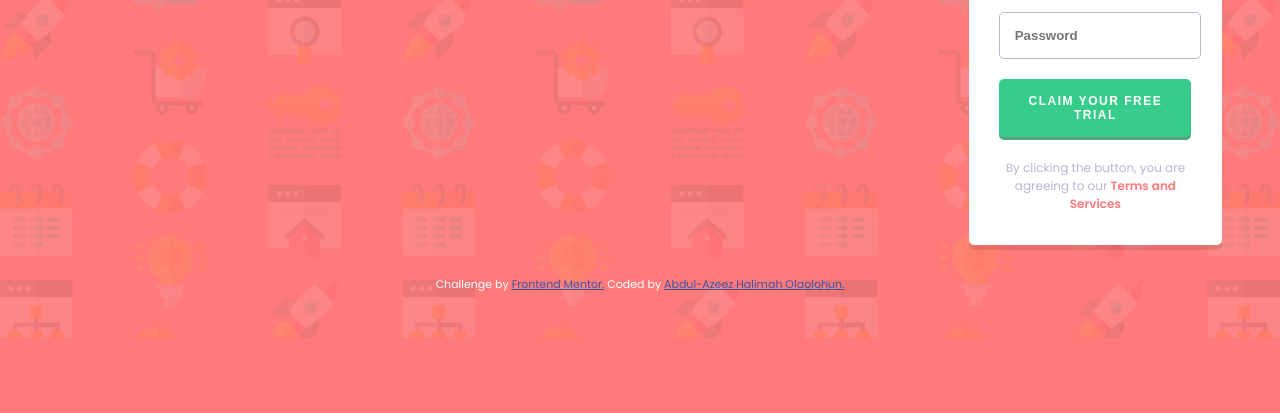
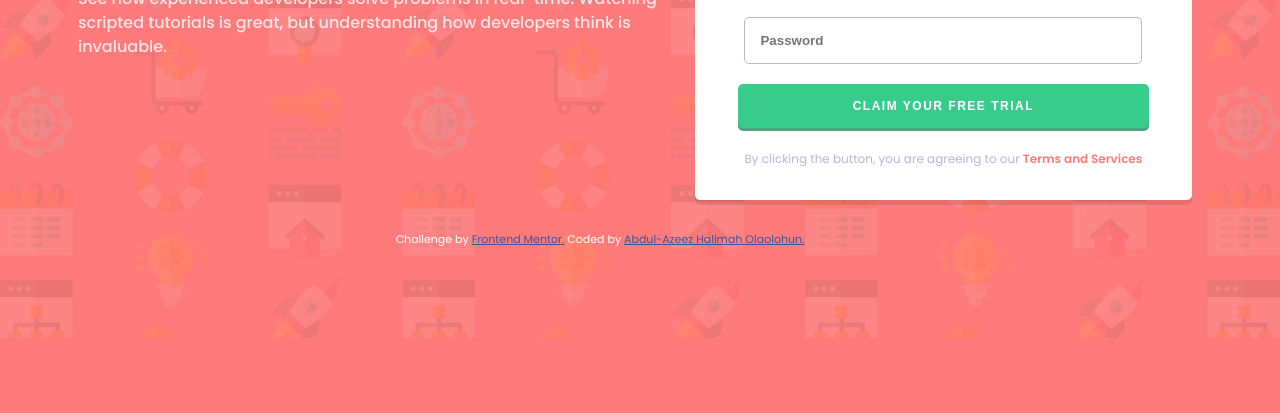
Before and after one commit to devhalimah/developers-hub, a plain HTML site: page index.html in a window 1280 px wide. Shown: the part 387-800 px from the top of the page. Drawn offline with nearby package versions, Linux system fonts and the light colour scheme; files that its build step writes are made by us from their sources; files whose address does not match are found by name.

Commit message:
Add files via upload

```diff
--- a/css/index.scss
+++ b/css/index.scss
@@ -18,9 +18,9 @@ body{
 section{
     padding: 20px;
 }
-.section_1{
-    color: #fff;
-	line-height: 1.5;
+.section-1 .sub-title{
+  color: rgb(255,255,255,0.8);
+  line-height: 1.5;
 }
 h1{
     font-weight: 700;
@@ -46,6 +46,7 @@ form{
     background-color: #fff;
 	border-radius: 5px;
 	padding: 20px;
+	padding-top: 30px;
 	box-shadow: 0 5px rgb(0,0,0,0.1);
 }
 form input[type='text'],input[type='password']{
@@ -56,8 +57,10 @@ form input[type='text'],input[type='password']{
 	font-weight: 700;
 	border-radius: 5px;
 	border: 1px solid hsl(246, 25%, 77%);
-	outline-color: hsl(220, 50%, 80%);
-	outline-width: 1px;
+	outline: none;
+}
+form input[type='text']:focus, input[type='password']:focus{
+    border: 1px solid hsl(249, 10%, 26%);
 }
 .error{
     font-style: italic;
@@ -114,21 +117,27 @@ body{
 	background-repeat: no-repeat;
 	color: hsl(246, 25%, 77%);
 	text-align: center;
+	padding: 20px 80px 20px 0px;
 }
 .container{
 flex-direction: row;
 }
 section{
     margin-top: 50px;
-	padding: 0px 50px 20px 100px;
+	padding: 0px 0px 20px 0px;
 }
-.section_1{
+.section-1{
     color: #fff;
 	padding-top: 150px;
-	padding-left: 50px;
-	text-align: left;
-	line-height: 1.4;
+    padding-left: 70px;
+	padding-right: 0px;
+    text-align: left;
+    line-height: 1.4;
+    width: 60%;
+}
+.section-2{
 	width: 50%;
+	padding-left: 20px;
 }
 h1{
     font-size: 40px;
```
Also changed, not shown: css/index.css (added).
